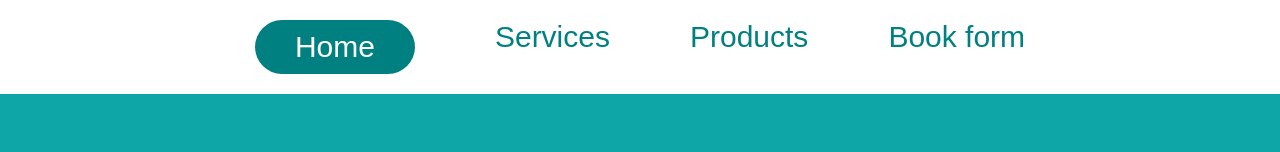
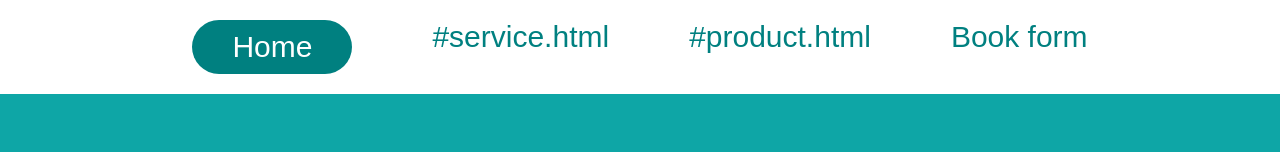
Before and after one commit to DM6032-Web-Design-and-Development/practical-project-barbar-shop-hassan-hassan-barbar, a plain HTML site: page index.html in a window 1280 px wide. Shown: the top 152 px of the page. Drawn offline with Linux system fonts and the light colour scheme.

Commit message:
Update index.html

```diff
--- a/index.html
+++ b/index.html
@@ -12,8 +12,8 @@
   <nav class="navbar">
     <ul>
       <li class="active">Home</li>
-      <li>Services</li>
-      <li>Products</li>
+      <li>#service.html</li>
+      <li>#product.html</li>
       <li>Book form</li>
     </ul>
   </nav>
```
